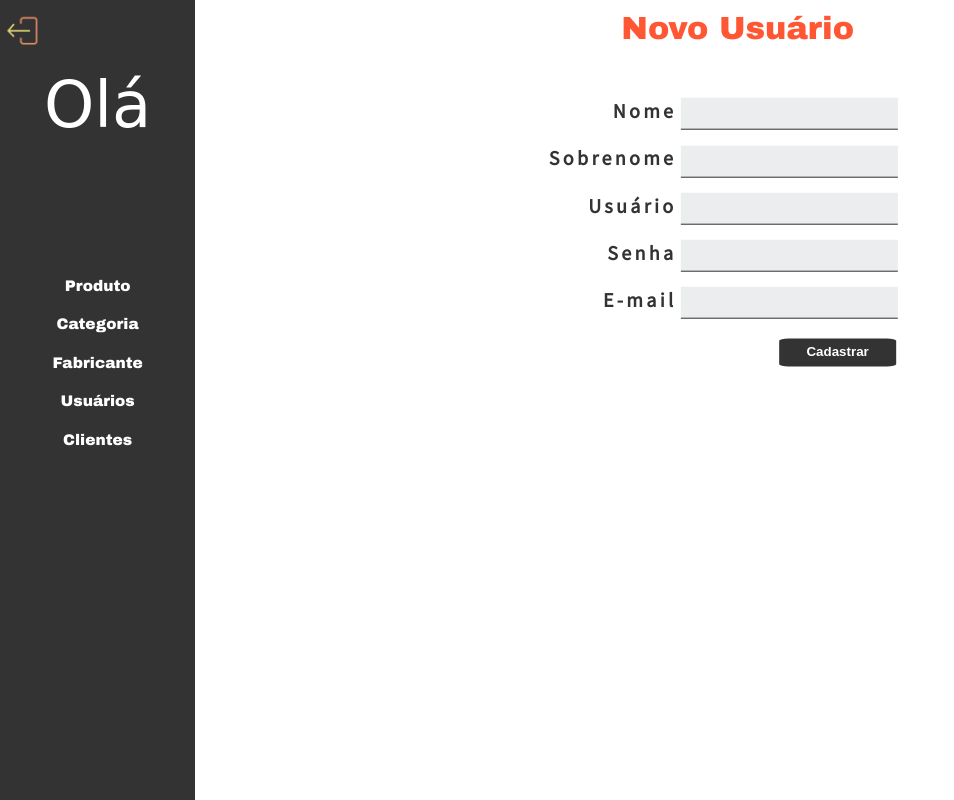
After one commit to farias-mts/pystore, a Django app: page /painel/user/ in a window 1280 px wide. The commit adds this page. Shown: the whole page, without its empty margins (0-954 px from the left). Run offline with Django 3.2, Linux system fonts and the light colour scheme; some web fonts are replaced.

Commit message:
Add template User, Client, Category and Brand in panel'

```diff
--- a/painel/forms.py
+++ b/painel/forms.py
@@ -8,8 +8,8 @@ class formProduct(forms.Form):
     third_image = forms.ImageField(required=False)
     name = forms.CharField(max_length=244)
     description = forms.Textarea()
-    category = forms.ChoiceField(choices=[(choice.id, choice.name)for choice in models.Category.objects.all()])
-    brand = forms.ChoiceField(choices=[(choice.id, choice.name)for choice in models.Brand.objects.all()])
+    category = forms.ChoiceField(required=True, widget=forms.Select, choices=[(choice.id, choice.name)for choice in models.Category.objects.all()])
+    brand = forms.ChoiceField(required=True, widget=forms.Select,choices=[(choice.id, choice.name)for choice in models.Brand.objects.all()])
     price = forms.DecimalField(decimal_places=2, max_digits=11)
     amount = forms.IntegerField()
 
--- /dev/null
+++ b/painel/static/css/styleForms.css
@@ -0,0 +1,102 @@
+.card-category{
+    position:relative;
+    width:33.52855051244509vw;
+    position:relative;
+    top:10%;
+    left:50%;
+    transform:translate(-50%, -10%);
+}
+
+form{
+    position:relative;
+    left:50%;
+    top:0;
+    transform:translate(-50%, 0);
+}
+
+form div{
+    margin-top:15px;;
+}
+
+#id-label{
+    font-family:'Source Sans Pro', sans-serif;
+    font-size:20px;
+    color:#333;
+    font-weight:bold;
+    letter-spacing:0.2604166666666667vw;
+    text-align:right;
+    width:11.979166666666666vw;
+    display:inline-block;
+}
+
+.id-label{
+    font-family:'Source Sans Pro', sans-serif;
+    font-size:20px;
+    color:#333;
+    font-weight:bold;
+    letter-spacing:0.2604166666666667vw;
+    text-align:right;
+    width:11.979166666666666vw;
+    display:inline-block;
+}
+
+#id-name{
+    background-color:#ebedee;
+    padding:8px;
+    border:none;
+    color:#ff5733;
+    border-bottom:1px solid #333;
+    font-family:Arial;
+    vertical-align:middle;
+    outline:none;
+    width:16.979166666666668vw;
+}
+
+.class-input{
+    background-color:#ebedee;
+    padding:8px;
+    border:none;
+    color:#ff5733;
+    border-bottom:1px solid #333;
+    font-family:Arial;
+    vertical-align:middle;
+    justify-content:center;
+    outline:none;
+    width:16.979166666666668vw;
+}
+
+button{
+    position:relative;
+    width:9.114583333333334vw;
+    height:2.1875vw;
+    top:15%;
+    left:82%;
+    transform:translate(-82%, -15%);
+    background-color:#333;
+    color:#fff;
+    font-family:'Merriweather Sans', sans-serif;
+    font-weight:bold;
+    border:none;
+    border-radius:8%;
+    outline:none;
+    transition:1s;
+    cursor:pointer;
+    margin-top:1.8301610541727673vw;
+}
+
+button:hover{
+    animation-name:color-animation;
+    animation-duration:5s;
+}
+
+@keyframes color-animation{
+    0%{
+        background-color:#ebedee;
+        color:#FF5733;
+    }
+    100%{
+        background-color:#333;
+        color:#fff;
+    }
+
+}
--- /dev/null
+++ b/painel/templates/login/user.html
@@ -0,0 +1,40 @@
+{%extends 'panel.html'%}
+
+{%load static%}
+
+{%block title%}Usuários | pyStore{%endblock%}
+
+{%block static%}
+    <link rel='stylesheet' href='{%static "css/styleForms.css"%}'>
+{%endblock%}
+
+
+{%block variable-title%}Novo Usuário{%endblock%}
+
+{%block variable-contents%}
+    <div class='card-category'>
+        <form method='POST' action=''>{%csrf_token%}
+            <div>
+                <label for='id-first_name' class='id-label'>Nome</label>
+                <input type='text' name='first_name' id='id-first_name' class='class-input' required=''>
+            </div>
+            <div>
+                <label for='id-second_name' class='id-label'>Sobrenome</label>
+                <input type='text' name='second_name' id='id-second_name' class='class-input' required=''>
+            </div>
+            <div>
+                <label for='id-username' class='id-label'>Usuário</label>
+                <input type='text' name='username' id='id-username' class='class-input' required=''>
+            </div>
+            <div>
+                <label for='id-password' class='id-label'>Senha</label>
+                <input type='text' name='password' id='id-password' class='class-input' required=''>
+            </div>
+            <div>
+                <label for='id-email' class='id-label'>E-mail</label>
+                <input type='text' name='email' id='id-email' class='class-input' required=''>
+            </div>
+            <button type='submit'>Cadastrar</button>
+        </form>
+    </div>
+{%endblock%}
--- a/painel/templates/panel.html
+++ b/painel/templates/panel.html
@@ -27,6 +27,7 @@
     <link href="https://fonts.googleapis.com/css2?family=Patua+One&display=swap" rel="stylesheet">
     <link href="https://fonts.googleapis.com/css2?family=Archivo+Black&display=swap" rel="stylesheet">
     <link href="https://fonts.googleapis.com/css2?family=Source+Sans+Pro&display=swap" rel="stylesheet">
+    <script src="https://ajax.googleapis.com/ajax/libs/jquery/3.5.1/jquery.min.js"></script>
 </head>
 <body>
     <div id='navbar'>
@@ -42,10 +43,10 @@
         <div id='navbar-contents'>
             <ul>
                 <li><a href='/painel/products'>Produto</a></li>
-                <li><a href='/painel/'>Categoria</a></li>
-                <li><a href='/painel/'>Fabricante</a></li>
-                <li><a href='/painel/'>Usuários</a></li>
-                <li><a href='/painel/'>Clientes</a></li>
+                <li><a href='/painel/category'>Categoria</a></li>
+                <li><a href='/painel/brand'>Fabricante</a></li>
+                <li><a href='/painel/user'>Usuários</a></li>
+                <li><a href='/painel/client'>Clientes</a></li>
             </ul>
         </div>
     </div>
--- a/painel/urls.py
+++ b/painel/urls.py
@@ -8,5 +8,8 @@ urlpatterns = [
     path('', views.index),
     path('logout/', views.logout),
     path('products/', views.newProduct),
+    path('category/', views.newCategory),
+    path('brand/', views.newBrand),
+    path('user/', views.newUser),
     path('teste/', views.teste)
 ]
--- a/painel/views.py
+++ b/painel/views.py
@@ -4,6 +4,7 @@ from django.contrib import messages
 from django.contrib.auth import authenticate, login as loginProcess, logout as logoutProcess
 from django.contrib.auth.decorators import login_required
 from django.views.decorators.csrf import csrf_protect
+from django.contrib.auth.models import User
 
 from . import forms
 from . import models
@@ -41,7 +42,6 @@ def logout(request):
 def newProduct(request):
     formProduct = forms.formProduct()
     if request.method=='POST':
-            print(request.POST['name'])
             primary_image = request.POST['primary_image']
             second_image = request.POST['second_image']
             third_image = request.POST['third_image']
@@ -69,5 +69,51 @@ def newProduct(request):
     }
     return render(request, 'login/products.html', context)
 
+@csrf_protect
+@login_required(login_url='login/')
+def newCategory(request):
+    category = models.Category.objects.all()
+    if request.method == 'POST':
+        name = request.POST['name']
+        new_category = models.Category(
+            name=name
+        )
+        new_category.save()
+        print('Categoria Criada')
+    context = {
+        'category':category
+    }
+    return render(request, 'login/category.html', context)
+
+@csrf_protect
+@login_required(login_url='login/')
+def newBrand(request):
+    if request.method == 'POST':
+        name = request.POST['name']
+        new_brand = models.Brand(
+            name=name
+        )
+        new_brand.save()
+        print('Fabricante criado')
+    return render(request, 'login/brand.html')
+
+def newUser(request):
+    if request.method == 'POST':
+        first_name = request.POST['first_name']
+        second_name = request.POST['second_name']
+        username = request.POST['username']
+        password = request.POST['password']
+        email = request.POST['email']
+        user = User.objects.create_user(
+            username,
+            email,
+            password
+        )
+        user.first_name = first_name
+        user.last_name = second_name
+        user.save()
+
+    return render(request, 'login/user.html')
+
 def teste(request):
     return render(request, 'teste.html')
```
Also changed, not shown: painel/templates/login/brand.html (added, +24 -0 lines), painel/templates/login/category.html (added, +24 -0 lines), painel/templates/login/client.html (added, +13 -0 lines), db.sqlite3.
